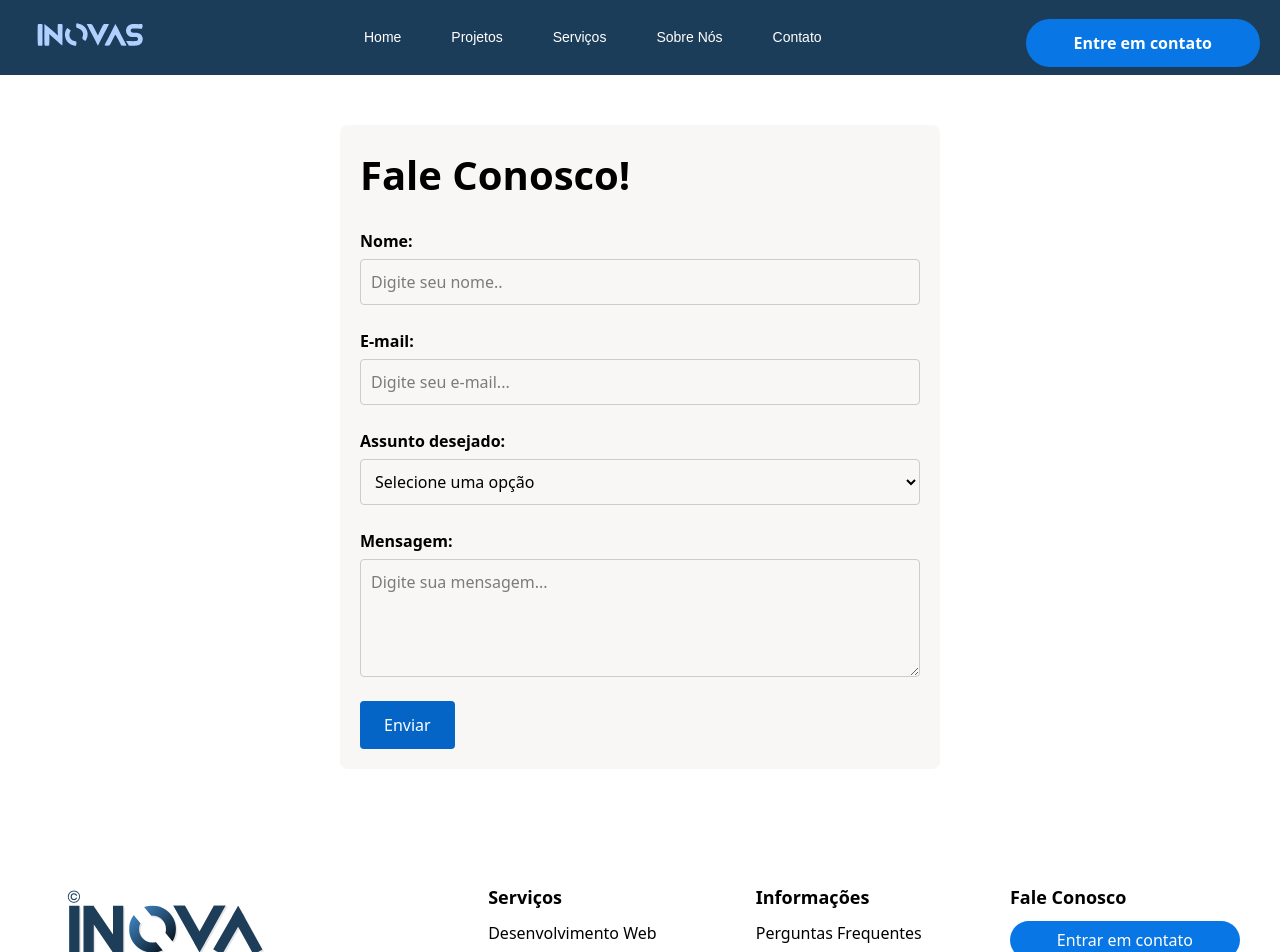
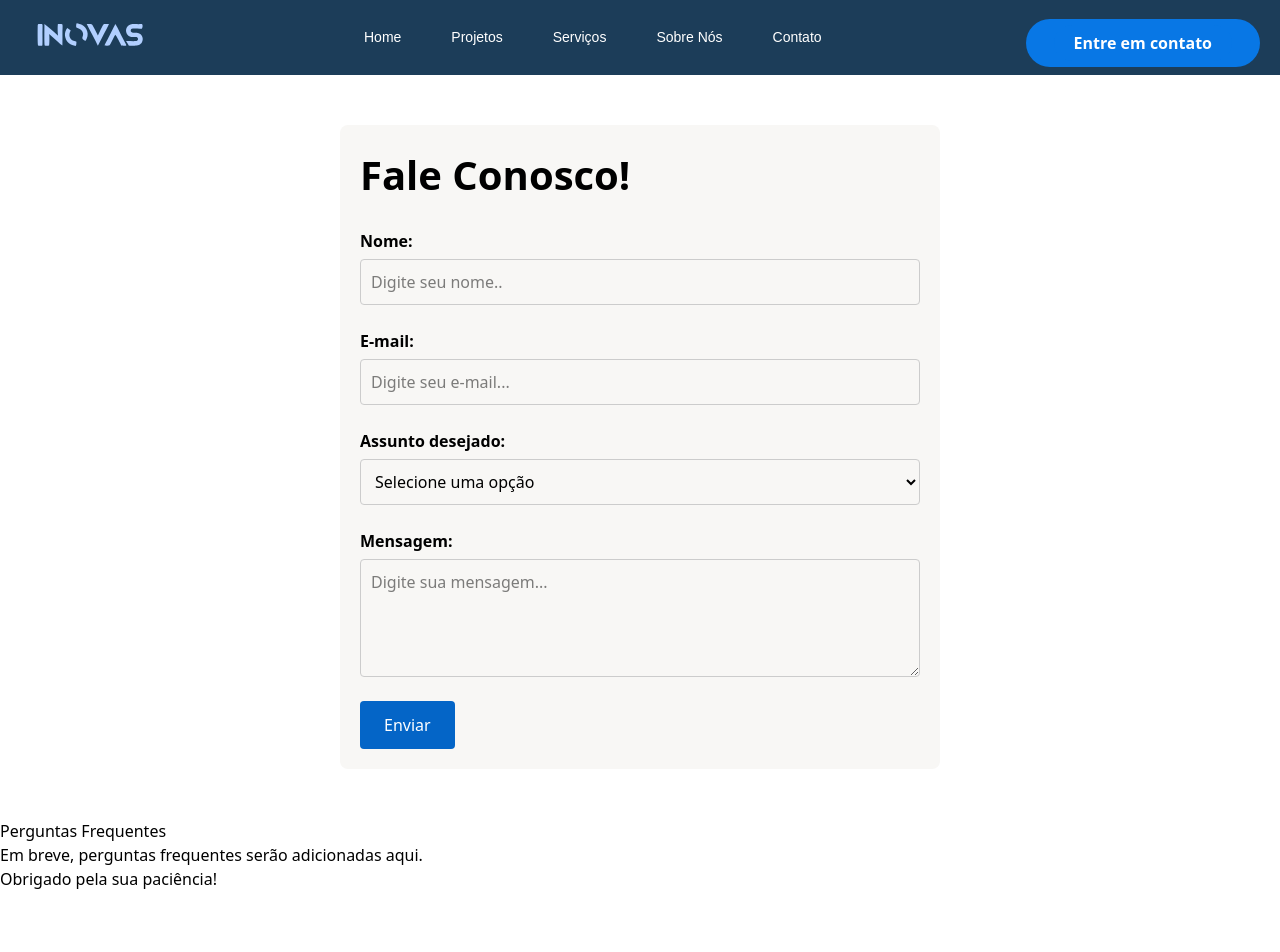
Before and after one commit to inovaSociety/inova---Projeto-3, a React (Vite) app in the folder inova/: page /contato in a window 1280 px wide. Shown: the top 952 px of the page. Built offline with nearby package versions, Linux system fonts and the light colour scheme; a web font is replaced by a local one.

Commit message:
Add Faq component and integrate it into Contact page layout

```diff
--- a/inova/src/components/contact/Contact.jsx
+++ b/inova/src/components/contact/Contact.jsx
@@ -1,9 +1,11 @@
-import React from 'react'
 import './Style.css';
 import Index from '../navbar/Index';
+import Footer from '../footer/Footer';
+import Faq from '../faq/Faq';
+import '../faq/Style.css';
 import '../navbar/Style.css';
 import '../footer/Style.css';
-import Footer from '../footer/Footer';
+
 import { useState } from 'react';
 
 const Contact = () => {
@@ -84,6 +86,7 @@
           <button type="submit">Enviar</button>
         </form>
       </div>
+      <Faq />
       <Footer />
     </div>
   );
--- a/inova/src/components/faq/Faq.jsx
+++ b/inova/src/components/faq/Faq.jsx
@@ -0,0 +1,12 @@
+import React from "react";
+
+const Faq = () => {
+  return (
+    <div id="Faq">
+      <h1>Perguntas Frequentes</h1>
+      <p>Em breve, perguntas frequentes serão adicionadas aqui.</p>
+      <p>Obrigado pela sua paciência!</p>
+    </div>
+  );
+}
+export default Faq;
```
